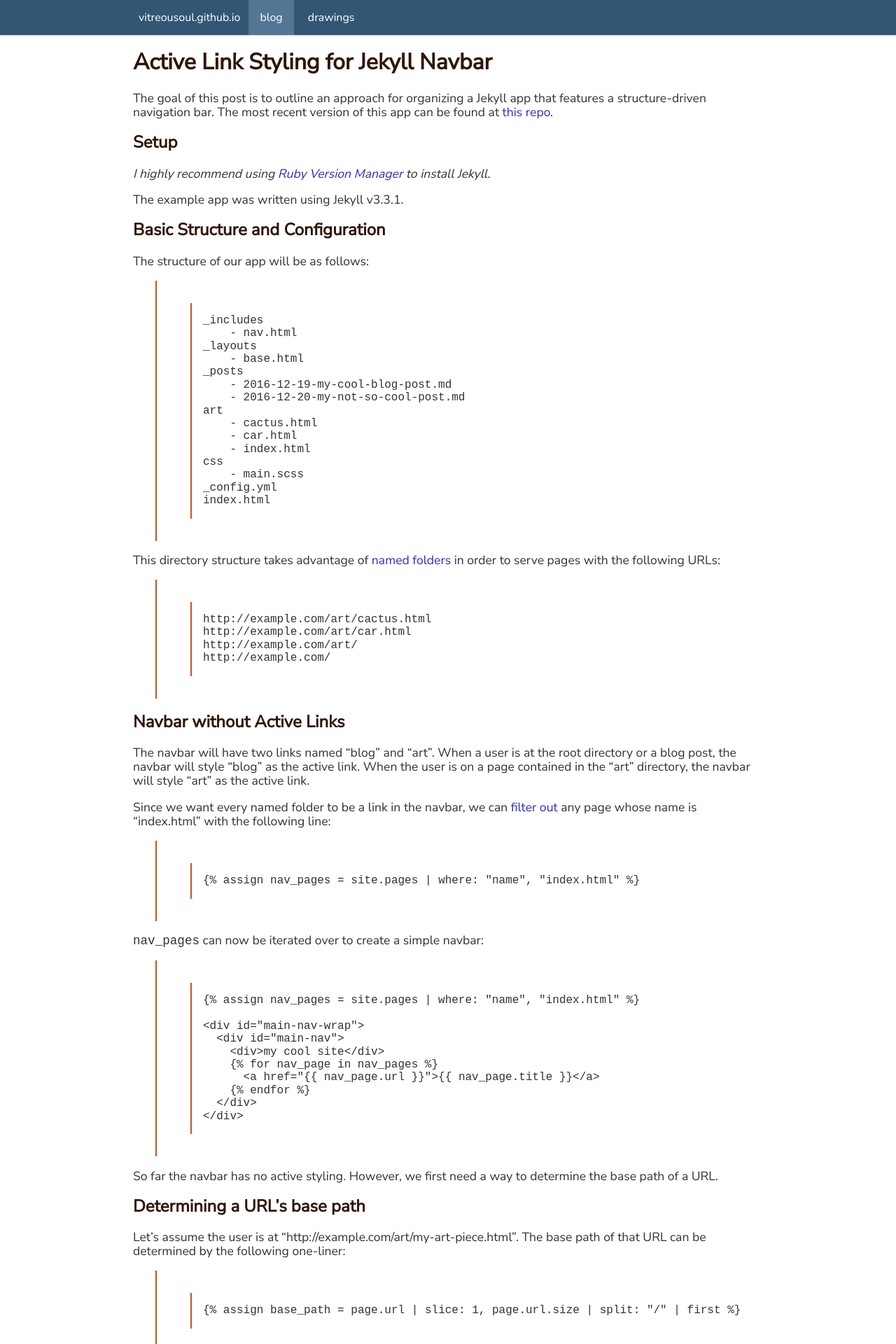
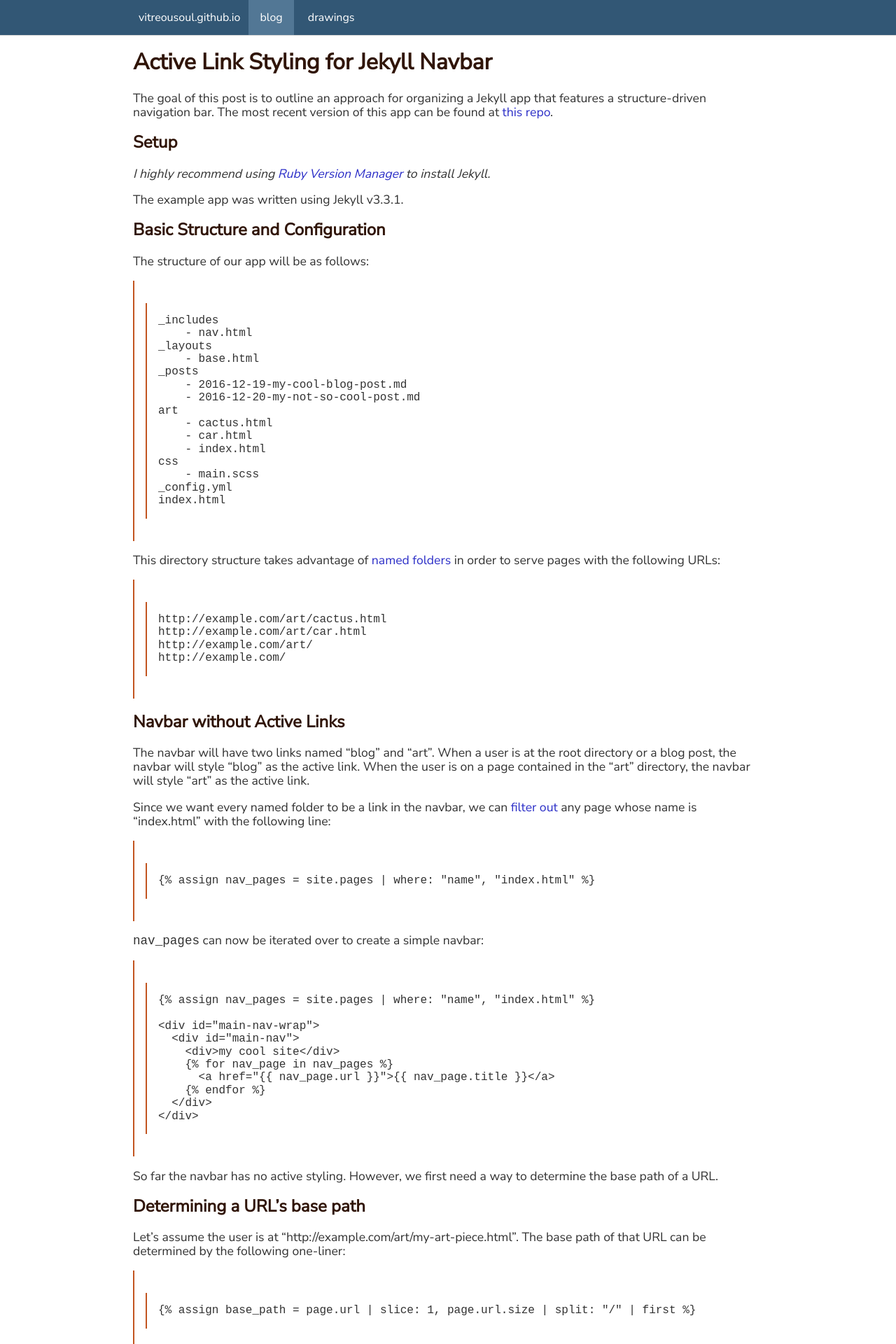
Before and after one commit to vitreousoul/vitreousoul.github.io, a Jekyll site: the page built from _posts/2016-12-20-active-link-styling-for-jekyll-navbar.md, in a window 1280 px wide. Shown: the top 1920 px of the page at 70% size. Built offline with Jekyll 4.4.1, drawn with Linux system fonts in a browser that asks for light colours; nearby versions of some CDN libraries.

Commit message:
code snippet mobile styling

```diff
--- a/_sass/_code-styles.scss
+++ b/_sass/_code-styles.scss
@@ -1,6 +1,6 @@
 .highlight {
   overflow-x: scroll;
   border-left: $code-border-style;
-  margin-left: 2em;
+  // margin-left: 2em;
   padding: 1em;
 }
```
